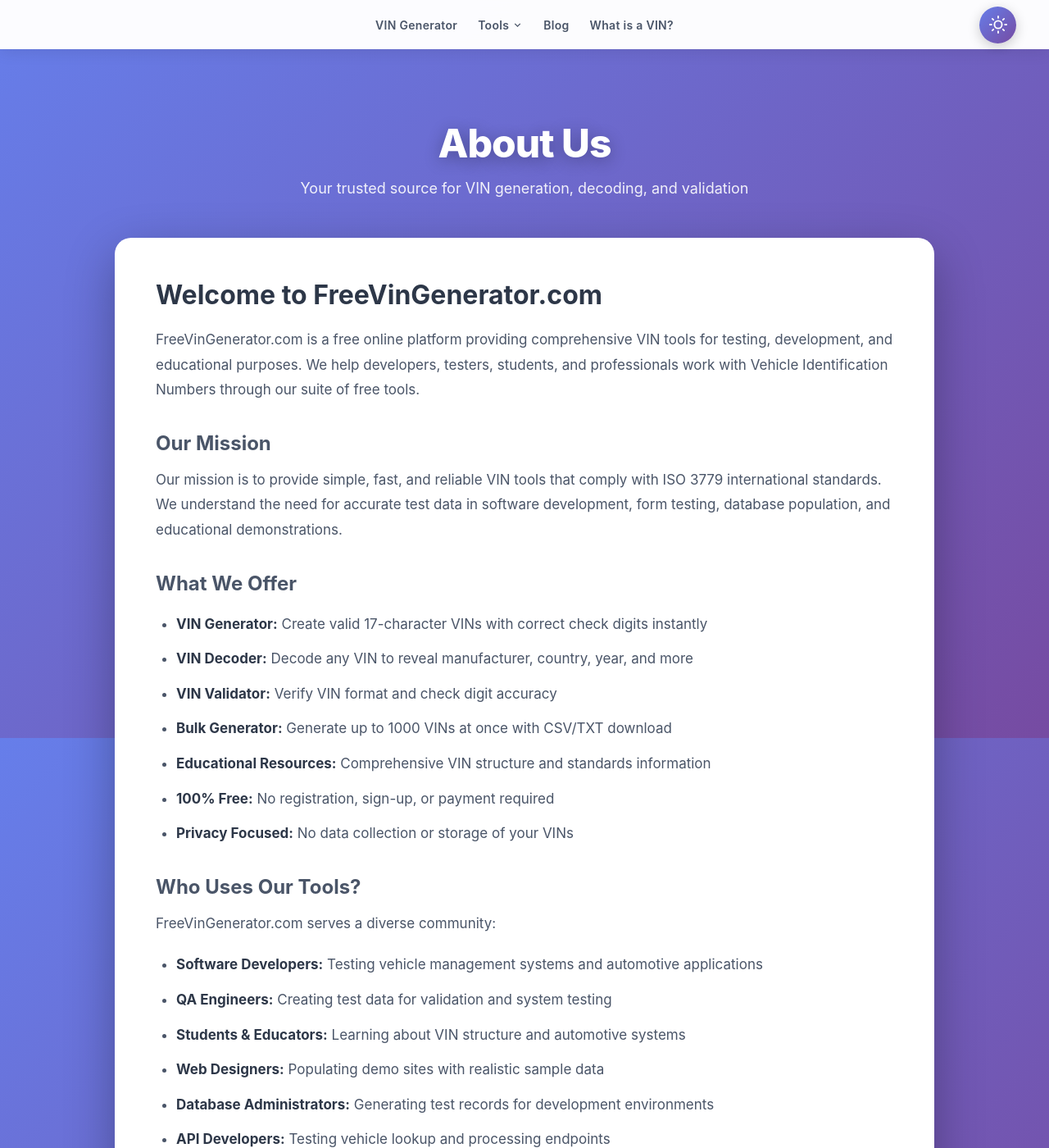
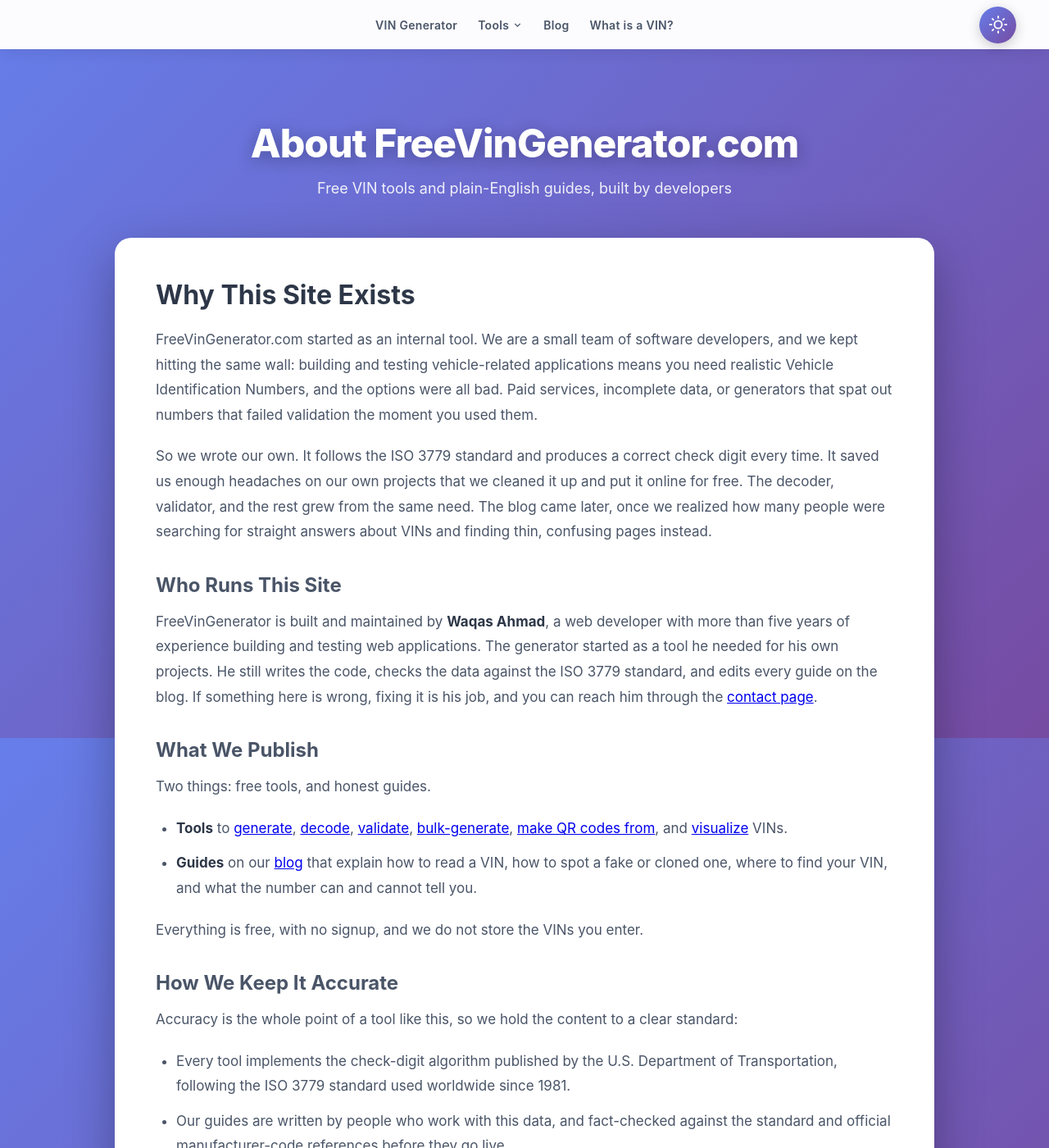
Before and after one commit to waqasahmaddev/FreeVinGenerator, a Jekyll site: the page built from about.html, in a window 1280 px wide and 1400 px high. Shown: the whole window at 82% size. Built offline with Jekyll 4.4.1, drawn with Linux system fonts in a browser that asks for light colours; some of the changed text lies outside the part shown.

Commit message:
Add 3 VIN safety guides, rewrite About with author bio, add docs

```diff
--- a/_config.yml
+++ b/_config.yml
@@ -32,6 +32,7 @@
 # Files/folders that should NOT be copied into the built site
 exclude:
   - README.md
+  - CLAUDE.md
   - package.json
   - package-lock.json
   - gulpfile.js
--- a/about.html
+++ b/about.html
@@ -17,6 +17,11 @@
             "logo": "https://freevingenerator.com/assets/logo.png",
             "description": "Free online VIN generator, decoder, and validator tools for testing and development",
             "foundingDate": "2025",
+            "founder": {
+                "@type": "Person",
+                "name": "Waqas Ahmad",
+                "jobTitle": "Web Developer"
+            },
             "contactPoint": {
                 "@type": "ContactPoint",
                 "contactType": "Customer Service",
@@ -47,67 +52,43 @@
     </div>
 
     <div class="info-content">
-        <h1>About Us</h1>
-        <p class="subtitle">Your trusted source for VIN generation, decoding, and validation</p>
+        <h1>About FreeVinGenerator.com</h1>
+        <p class="subtitle">Free VIN tools and plain-English guides, built by developers</p>
 
         <article class="info-card">
-            <h2>Welcome to FreeVinGenerator.com</h2>
-            <p>FreeVinGenerator.com is a free online platform providing comprehensive VIN tools for testing, development, and educational purposes. We help developers, testers, students, and professionals work with Vehicle Identification Numbers through our suite of free tools.</p>
+            <h2>Why This Site Exists</h2>
+            <p>FreeVinGenerator.com started as an internal tool. We are a small team of software developers, and we kept hitting the same wall: building and testing vehicle-related applications means you need realistic Vehicle Identification Numbers, and the options were all bad. Paid services, incomplete data, or generators that spat out numbers that failed validation the moment you used them.</p>
+            <p>So we wrote our own. It follows the ISO 3779 standard and produces a correct check digit every time. It saved us enough headaches on our own projects that we cleaned it up and put it online for free. The decoder, validator, and the rest grew from the same need. The blog came later, once we realized how many people were searching for straight answers about VINs and finding thin, confusing pages instead.</p>
 
-            <h3>Our Mission</h3>
-            <p>Our mission is to provide simple, fast, and reliable VIN tools that comply with ISO 3779 international standards. We understand the need for accurate test data in software development, form testing, database population, and educational demonstrations.</p>
+            <h3>Who Runs This Site</h3>
+            <p>FreeVinGenerator is built and maintained by <strong>Waqas Ahmad</strong>, a web developer with more than five years of experience building and testing web applications. The generator started as a tool he needed for his own projects. He still writes the code, checks the data against the ISO 3779 standard, and edits every guide on the blog. If something here is wrong, fixing it is his job, and you can reach him through the <a href="/contact/">contact page</a>.</p>
 
-            <h3>What We Offer</h3>
+            <h3>What We Publish</h3>
+            <p>Two things: free tools, and honest guides.</p>
             <ul>
-                <li><strong>VIN Generator:</strong> Create valid 17-character VINs with correct check digits instantly</li>
-                <li><strong>VIN Decoder:</strong> Decode any VIN to reveal manufacturer, country, year, and more</li>
-                <li><strong>VIN Validator:</strong> Verify VIN format and check digit accuracy</li>
-                <li><strong>Bulk Generator:</strong> Generate up to 1000 VINs at once with CSV/TXT download</li>
-                <li><strong>Educational Resources:</strong> Comprehensive VIN structure and standards information</li>
-                <li><strong>100% Free:</strong> No registration, sign-up, or payment required</li>
-                <li><strong>Privacy Focused:</strong> No data collection or storage of your VINs</li>
+                <li><strong>Tools</strong> to <a href="/">generate</a>, <a href="/vin-decoder/">decode</a>, <a href="/vin-validator/">validate</a>, <a href="/bulk-vin-generator/">bulk-generate</a>, <a href="/vin-qr-code-generator/">make QR codes from</a>, and <a href="/vin-breakdown-visualizer/">visualize</a> VINs.</li>
+                <li><strong>Guides</strong> on our <a href="/blog/">blog</a> that explain how to read a VIN, how to spot a fake or cloned one, where to find your VIN, and what the number can and cannot tell you.</li>
+            </ul>
+            <p>Everything is free, with no signup, and we do not store the VINs you enter.</p>
+
+            <h3>How We Keep It Accurate</h3>
+            <p>Accuracy is the whole point of a tool like this, so we hold the content to a clear standard:</p>
+            <ul>
+                <li>Every tool implements the check-digit algorithm published by the U.S. Department of Transportation, following the ISO 3779 standard used worldwide since 1981.</li>
+                <li>Our guides are written by people who work with this data, and fact-checked against the standard and official manufacturer-code references before they go live.</li>
+                <li>When a standard changes or a reader flags an error, we fix the page. If we are not certain about something, we say so rather than guess.</li>
             </ul>
 
-            <h3>Who Uses Our Tools?</h3>
-            <p>FreeVinGenerator.com serves a diverse community:</p>
-            <ul>
-                <li><strong>Software Developers:</strong> Testing vehicle management systems and automotive applications</li>
-                <li><strong>QA Engineers:</strong> Creating test data for validation and system testing</li>
-                <li><strong>Students & Educators:</strong> Learning about VIN structure and automotive systems</li>
-                <li><strong>Web Designers:</strong> Populating demo sites with realistic sample data</li>
-                <li><strong>Database Administrators:</strong> Generating test records for development environments</li>
-                <li><strong>API Developers:</strong> Testing vehicle lookup and processing endpoints</li>
-            </ul>
-
-            <h3>Why Choose Us?</h3>
-            <ul>
-                <li><strong>ISO 3779 Compliant:</strong> All VINs follow international standards</li>
-                <li><strong>Accurate Check Digits:</strong> Official DOT algorithm implementation</li>
-                <li><strong>Fast & Reliable:</strong> Generate thousands of VINs in seconds</li>
-                <li><strong>Mobile Friendly:</strong> Works perfectly on all devices</li>
-                <li><strong>No Ads Interruption:</strong> Clean, focused interface</li>
-                <li><strong>Always Available:</strong> 24/7 access with no downtime</li>
-            </ul>
+            <h3>Who Uses It</h3>
+            <p>The tools serve developers and QA engineers who need test data, and the guides help used-car buyers, students, and anyone trying to make sense of the 17 characters stamped on their dashboard.</p>
 
             <h3>Important Disclaimer</h3>
             <div class="highlight-box">
-                <strong>For Testing Purposes Only:</strong> The VINs generated by our tools are mathematically valid but randomly created and do not correspond to real vehicles. They should only be used for testing, development, educational purposes, and demonstrations. Never use generated VINs for fraudulent activities, legal documents, or to misrepresent vehicle information.
+                <strong>For testing and education only:</strong> The VINs our generator creates are mathematically valid but randomly built, and they do not belong to real vehicles. Use them for software testing, development, demos, and learning. Never use a generated VIN for vehicle registration, insurance, legal documents, or to misrepresent a vehicle. Doing so is illegal.
             </div>
 
-            <h3>Technical Accuracy</h3>
-            <p>Our VIN tools use the official check digit calculation algorithm established by the U.S. Department of Transportation. Each VIN:</p>
-            <ul>
-                <li>Contains exactly 17 characters</li>
-                <li>Excludes letters I, O, and Q (to avoid confusion with 1 and 0)</li>
-                <li>Includes a mathematically correct check digit at position 9</li>
-                <li>Follows the standardized format used worldwide since 1981</li>
-            </ul>
-
-            <h3>Commitment to Quality</h3>
-            <p>We are committed to maintaining high-quality, reliable tools that serve our users' needs. Our platform is regularly updated to ensure accuracy and compliance with current VIN standards. We continuously improve based on user feedback and industry best practices.</p>
-
-            <h3>Contact Us</h3>
-            <p>Have questions, suggestions, or feedback? We'd love to hear from you! Visit our <a href="/contact/" style="color: #667eea; text-decoration: underline;">Contact page</a> to get in touch.</p>
+            <h3>Get in Touch</h3>
+            <p>Questions, corrections, or an idea for a guide we should write? We read everything. Reach us through the <a href="/contact/">contact page</a>.</p>
         </article>
     </div>
 
```
Also changed, not shown: CLAUDE.md (added, +225 -0 lines), _posts/2026-08-09-vin-vs-license-plate-vs-registration.md (added, +65 -0 lines), _posts/2026-08-10-how-to-check-if-a-car-is-stolen-by-vin.md (added, +68 -0 lines), _posts/2026-08-15-how-vin-cloning-scams-work.md (added, +74 -0 lines), docs/adsense-review-plan.md (added, +83 -0 lines), README.md, assets/blog/how-to-check-if-a-car-is-stolen-by-vin.jpg (added), assets/blog/how-vin-cloning-scams-work.jpg (added), assets/blog/vin-vs-license-plate-vs-registration.jpg (added).
